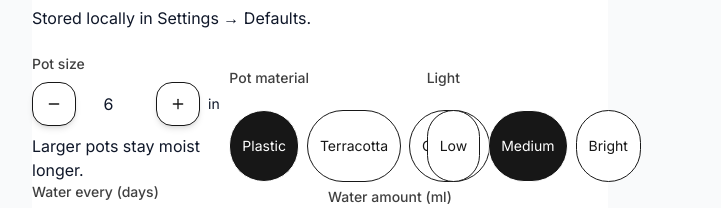
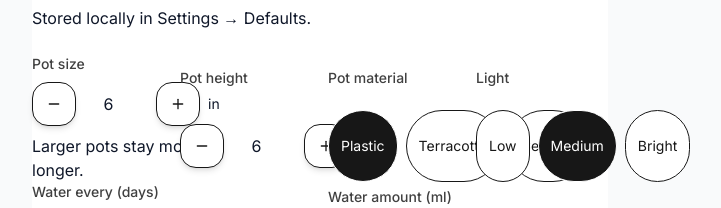
Before and after one commit to osmond/kaymaria, a Next.js app: page /app/plants/new in a window 1280 px wide. Shown: the part 275-483 px from the top of the page, without its empty margins (320-1041 px from the left). Built offline with nearby package versions, Linux system fonts and the light colour scheme; no server answers; a web font is replaced by a local one.

Commit message:
feat: capture pot height in plant form

```diff
--- a/app/app/plants/new/page.tsx
+++ b/app/app/plants/new/page.tsx
@@ -30,6 +30,7 @@ export default function NewPlantPage() {
           roomId: '',
           species: '',
           pot: '6 in',
+          potHeight: '6 in',
           potMaterial: 'Plastic',
           light: 'Medium',
           indoor: 'Indoor',
--- a/components/EditPlantModal.tsx
+++ b/components/EditPlantModal.tsx
@@ -48,6 +48,7 @@ export default function EditPlantModal({
               roomId: plant.roomId || '',
               species: plant.species || '',
               pot: plant.potSize || '6 in',
+              potHeight: plant.potSize || '6 in',
               potMaterial: plant.potMaterial || 'Plastic',
               light: plant.lightLevel || plant.light || 'Medium',
               indoor: plant.indoor ? 'Indoor' : 'Outdoor',
--- a/components/PlantForm.tsx
+++ b/components/PlantForm.tsx
@@ -18,6 +18,7 @@ export type PlantFormValues = {
   roomId: string;
   species: string;
   pot: string;
+  potHeight: string;
   potMaterial: string;
   light: string;
   indoor: 'Indoor' | 'Outdoor';
@@ -39,6 +40,7 @@ export type PlantFormSubmit = {
   roomId: string;
   species?: string;
   potSize: string;
+  potHeight: string;
   potMaterial: string;
   lightLevel: string;
   indoor: boolean;
@@ -68,6 +70,7 @@ export function plantValuesToSubmit(s: PlantFormValues): PlantFormSubmit {
     roomId: s.roomId,
     species: s.species || undefined,
     potSize: s.pot,
+    potHeight: s.potHeight,
     potMaterial: s.potMaterial,
     lightLevel: s.light,
     indoor: s.indoor === 'Indoor',
@@ -259,7 +262,7 @@ export function BasicsFields({
         <p className="hint">Stored locally in Settings → Defaults.</p>
       </Field>
 
-      <div className="grid grid-cols-1 sm:grid-cols-3 gap-4">
+      <div className="grid grid-cols-1 sm:grid-cols-4 gap-4">
         <Field label="Pot size" defaulted={defaults?.pot === state.pot}>
           <div className="flex items-center gap-2">
             <Stepper
@@ -281,6 +284,18 @@ export function BasicsFields({
             </button>
           )}
           <p className="hint">Larger pots stay moist longer.</p>
+        </Field>
+        <Field label="Pot height">
+          <div className="flex items-center gap-2">
+            <Stepper
+              value={state.potHeight.replace(' in', '')}
+              onChange={(v) =>
+                setState({ ...state, potHeight: v ? `${v} in` : '' })
+              }
+              min={1}
+            />
+            <span className="text-sm">in</span>
+          </div>
         </Field>
         <Field
           label="Pot material"
@@ -615,7 +630,7 @@ export function CarePlanFields({
 
   useEffect(() => {
     if (!showSuggest) return;
-    if (!state.species || !state.pot) return;
+    if (!state.species || !state.pot || !state.potHeight) return;
 
     const handle = setTimeout(async () => {
       setSuggestError(null);
@@ -625,6 +640,7 @@ export function CarePlanFields({
           name: state.name,
           species: state.species,
           potSize: state.pot,
+          potHeight: state.potHeight,
           potMaterial: state.potMaterial,
           light: state.light,
           indoor: state.indoor === 'Indoor',
@@ -668,6 +684,7 @@ export function CarePlanFields({
   }, [
     state.species,
     state.pot,
+    state.potHeight,
     state.potMaterial,
     state.light,
     state.indoor,
--- a/lib/aiCare.ts
+++ b/lib/aiCare.ts
@@ -4,6 +4,7 @@ export type AiCareParams = {
   name?: string;
   species?: string;
   potSize?: string;
+  potHeight?: string;
   potMaterial?: string;
   light?: string;
   indoor?: boolean;
@@ -27,6 +28,7 @@ export async function suggestCare({
   name = 'Plant',
   species = '',
   potSize = '',
+  potHeight = '',
   potMaterial = '',
   light = '',
   indoor,
@@ -46,6 +48,7 @@ export async function suggestCare({
     `Name: ${name}`,
     `Species: ${species}`,
     `Pot size: ${potSize}`,
+    `Pot height: ${potHeight}`,
     `Pot material: ${potMaterial}`,
   ];
   if (light) parts.push(`Light: ${light}`);
```
Also changed, not shown: 1 other file (tests, documents, lock files or other folders).
